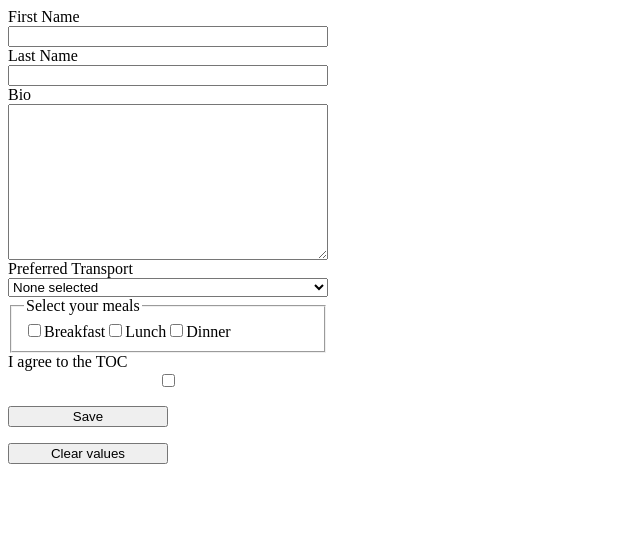
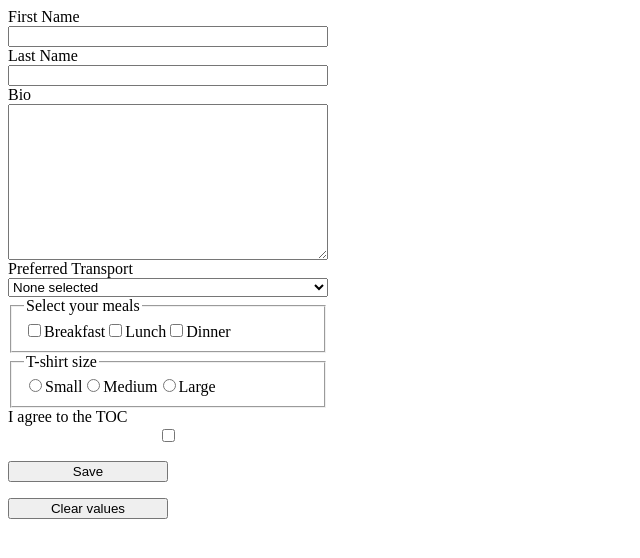
Before and after one commit to rubrafmex/ultimate-components, a React (Create React App) app: page / in a window 1280 px wide. Shown: the top 558 px of the page, without its empty margins (0-640 px from the left). Built offline with nearby package versions, Linux system fonts and the light colour scheme.

Commit message:
Using radio buttons

```diff
--- a/src/FormEx6.js
+++ b/src/FormEx6.js
@@ -10,6 +10,7 @@ const initialState = {
     breakfast: false,
     lunch: false,
     dinner: false,
+    shirtSize: '',
 };
 
 const FormEx6 = () => {
@@ -94,6 +95,36 @@ const FormEx6 = () => {
                 />
                 <label htmlFor="dinner">Dinner</label>
             </fieldset>
+            <fieldset>
+                <legend>T-shirt size</legend>
+                <input
+                    type="radio"
+                    id="sizeS"
+                    name="shirtSize"
+                    value="s"
+                    onChange={onChangeHandler}
+                    checked={formState.shirtSize === 's'}
+                />
+                <label htmlFor="sizeS">Small</label>
+                <input
+                    type="radio"
+                    id="sizeM"
+                    name="shirtSize"
+                    value="m"
+                    onChange={onChangeHandler}
+                    checked={formState.shirtSize === 'm'}
+                />
+                <label htmlFor="sizeM">Medium</label>
+                <input
+                    type="radio"
+                    id="sizeL"
+                    name="shirtSize"
+                    value="l"
+                    onChange={onChangeHandler}
+                    checked={formState.shirtSize === 'l'}
+                />
+                <label htmlFor="sizeL">Large</label>
+            </fieldset>
             <label htmlFor="agree">I agree to the TOC</label>
             <input
                 type="checkbox"
```
